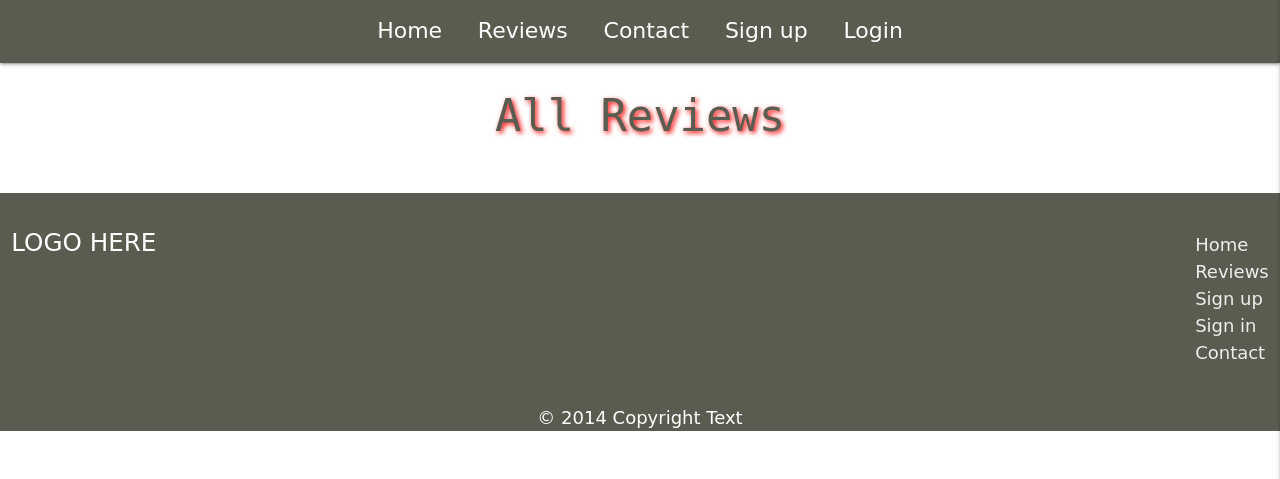
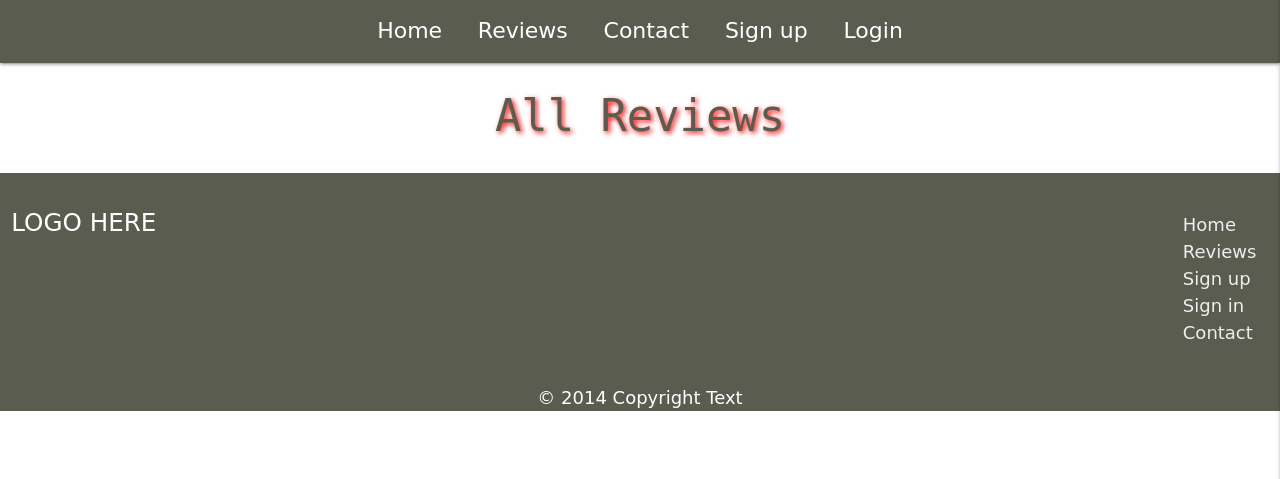
Before and after one commit to JJBR13/Justin-Brown-milestone-project-3, a Flask app: page /import_reviews in a window 1280 px wide. Shown: the part 321-800 px from the top of the page. Run offline with Flask 2, Linux system fonts and the light colour scheme; data that the repository does not hold is empty; some libraries are stand-ins or nearby versions; some web fonts are replaced.

Commit message:
Remove unused html in reviews.html & add css to footer

```diff
--- a/static/css/style.css
+++ b/static/css/style.css
@@ -17,6 +17,10 @@ body {
 
 .p-t {
     padding-top: 2%;
+}
+
+.m-r {
+    margin-right: 2%;
 }
 
 .shadow {
--- a/templates/base.html
+++ b/templates/base.html
@@ -93,7 +93,7 @@
         </div>
 
         <div class="col s6">
-          <ul class="right">
+          <ul class="right m-r">
             <li><a class="grey-text text-lighten-3" href="#!">Home</a></li>
             <li><a class="grey-text text-lighten-3" href="#!">Reviews</a></li>
             <li><a class="grey-text text-lighten-3" href="#!">Sign up</a></li>
--- a/templates/reviews.html
+++ b/templates/reviews.html
@@ -31,32 +31,4 @@
     </div>
     {% endfor %}
 </div>
-
-<section class="center-align">
-    <div class="row">
-        {% for review in reviews %}
-        <div class="card-panel">
-            <div class="center-align">
-                <h3 id="r-heading">{{ review.game_name }}</h3>
-            </div>
-            <div class="col s4">
-                <!-- img background upoloaded left -->
-            </div>
-            <!-- Review content -->
-            <div class="col s8">
-                <nav id="bcrumbs" class="center-align">
-                    <div class="col s12 p-b">
-                        <a href="#!" class="breadcrumb">{{ review.console_type }}</a>
-                        <a href="#!" class="breadcrumb">{{ review.category_type }}</a>
-                    </div>
-                </nav>
-                <br>
-                {{ review.review_content }}
-            </div>
-        </div>
-        {% endfor %}
-    </div>
-
-</section>
-
 {% endblock %}
```
